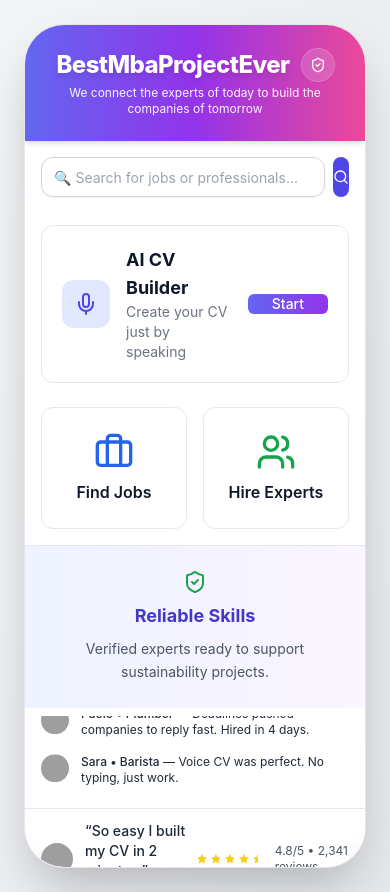
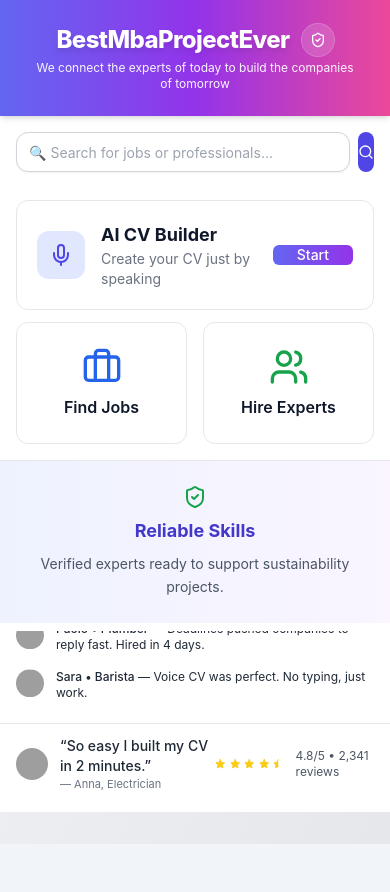
Before and after one commit to mattiamoretta/mba-project, a React (Vite) app: page / in a window 390 px wide. After the commit the page ends 844 px from the top, so only its background shows below. Built offline with nearby package versions, Linux system fonts and the light colour scheme; grey boxes are pictures that could not be loaded.

Commit message:
Make app layout responsive across screen sizes

```diff
--- a/src/App.tsx
+++ b/src/App.tsx
@@ -11,9 +11,10 @@ function App() {
   const [screen, setScreen] = useState<Screen>("home");
 
   return (
-    <div className="flex justify-center bg-gradient-to-br from-gray-100 to-gray-200 min-h-screen p-6">
-      <div className="w-[390px] h-[844px] bg-white rounded-[2.5rem] shadow-2xl overflow-hidden flex flex-col border border-gray-200">
+    <div className="min-h-screen bg-gradient-to-br from-gray-100 to-gray-200 p-0 sm:p-6">
+      <div className="mx-auto flex min-h-full w-full flex-col bg-white sm:max-w-5xl sm:rounded-[2.5rem] sm:border sm:border-gray-200 sm:shadow-2xl">
         <Header />
+        <main className="flex-1">
           {screen === "home" && <HomeScreen onNavigate={setScreen} />}
           {screen === "jobs" && <JobsScreen onBack={() => setScreen("home")} />}
           {screen === "professionals" && (
@@ -26,6 +27,7 @@ function App() {
               onBackToHome={() => setScreen("home")}
             />
           )}
+        </main>
       </div>
     </div>
   );
```
Lines whose indentation alone changed are shown as unchanged.
